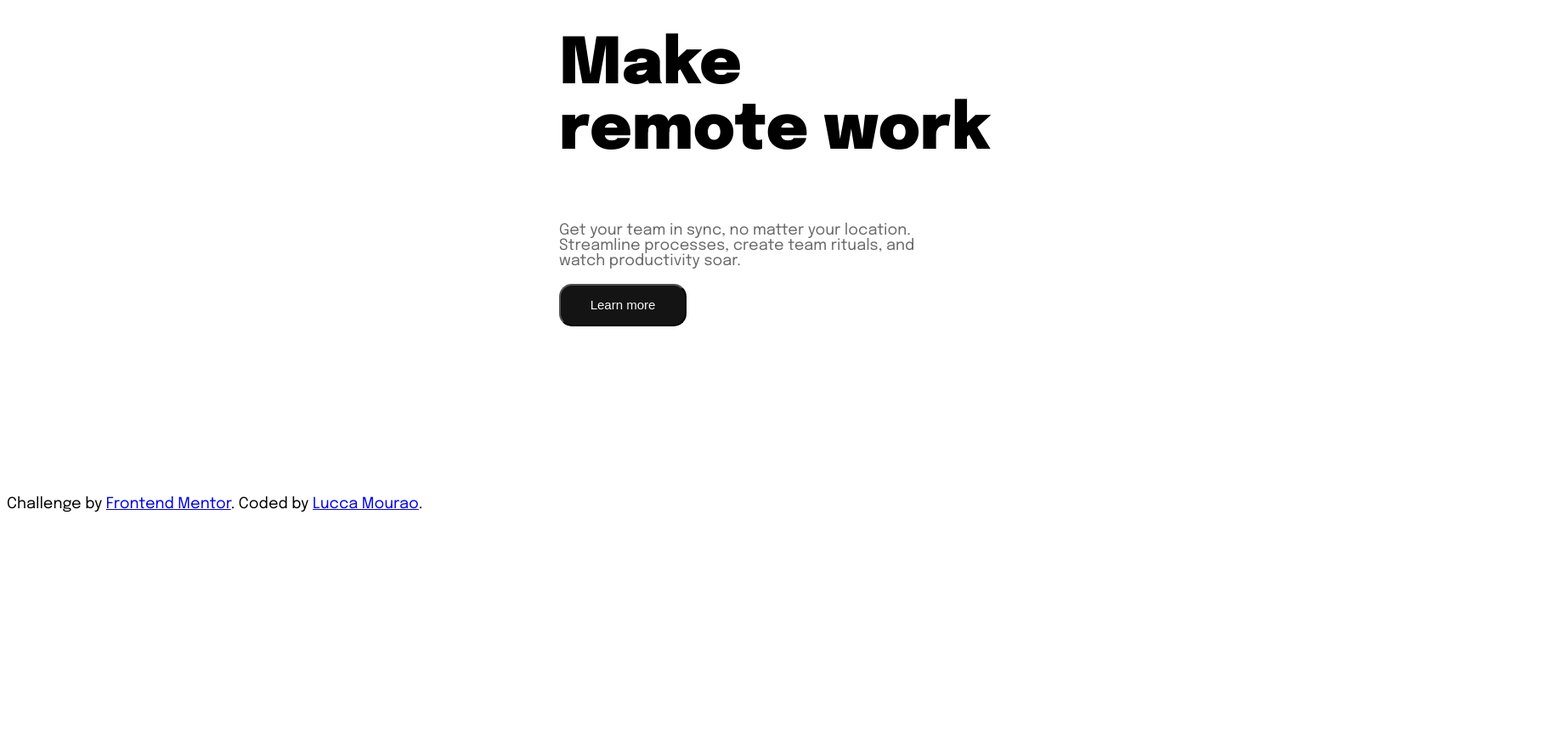
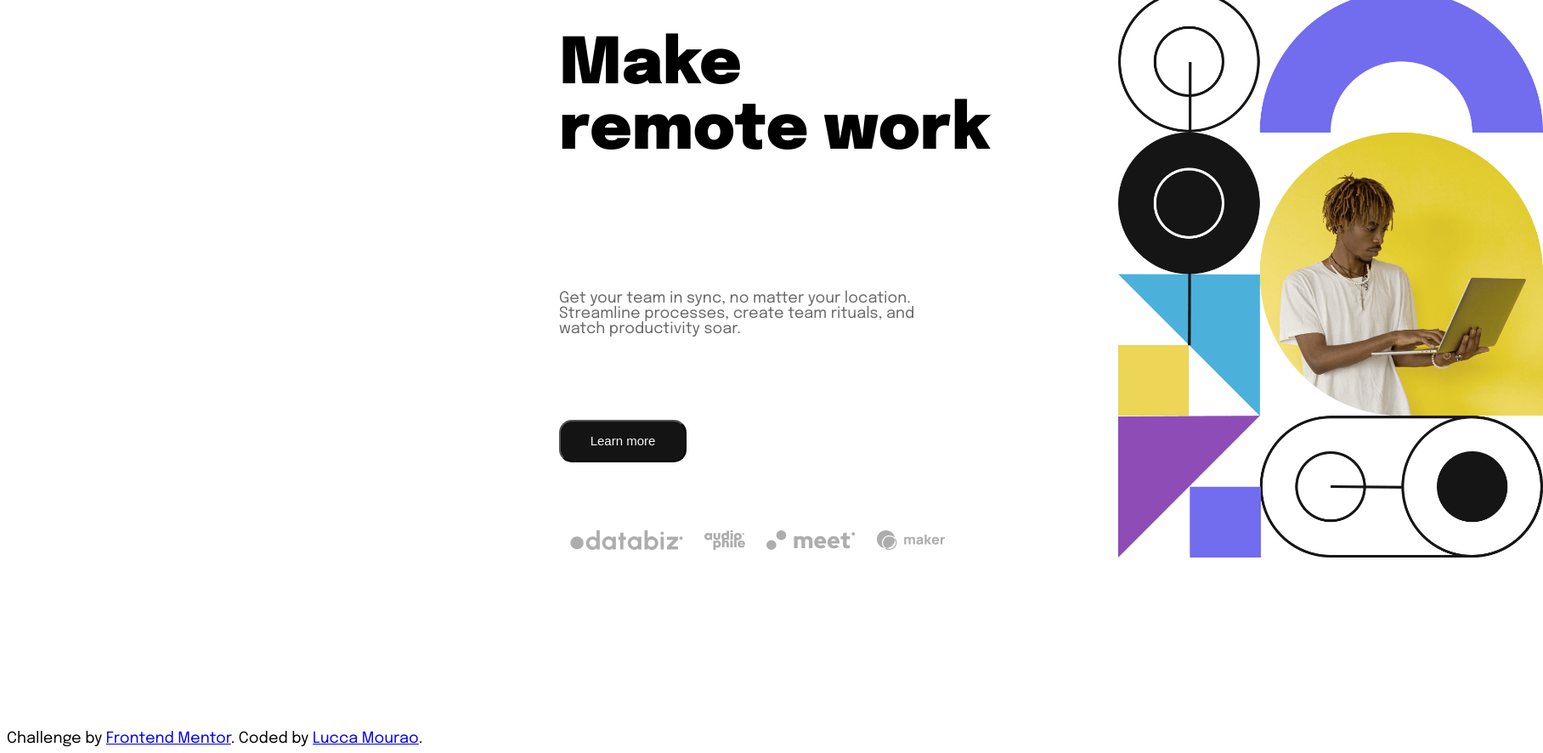
Before and after one commit to cloutswagsauce/Intro-section-with-dropdown-nav, a plain HTML site: page index.html in a window 1280 px wide. Shown: the part 210-1096 px from the top of the page at 85% size, 1816 px wide, since content can reach past the window. Before the commit the page ends 820 px from the top, so only its background shows below. Drawn offline with Linux system fonts and the light colour scheme.

Commit message:
Update index.html

```diff
--- a/index.html
+++ b/index.html
@@ -68,14 +68,14 @@
    Learn more
 </button>
 <div class="images">
-  <img src="images/client-databiz.svg" alt="">
-  <img src="images/client-audiophile.svg" alt="">
-  <img src="images/client-meet.svg" alt="">
-  <img src="images/client-maker.svg" alt="">
+  <img src="client-databiz.svg" alt="">
+  <img src="client-audiophile.svg" alt="">
+  <img src="client-meet.svg" alt="">
+  <img src="client-maker.svg" alt="">
 </div>
    </div>
    <div class="main-right">
-     <img src="images/image-hero-desktop.png" alt="">
+     <img src="image-hero-desktop.png" alt="">
    </div>
 
 
```
